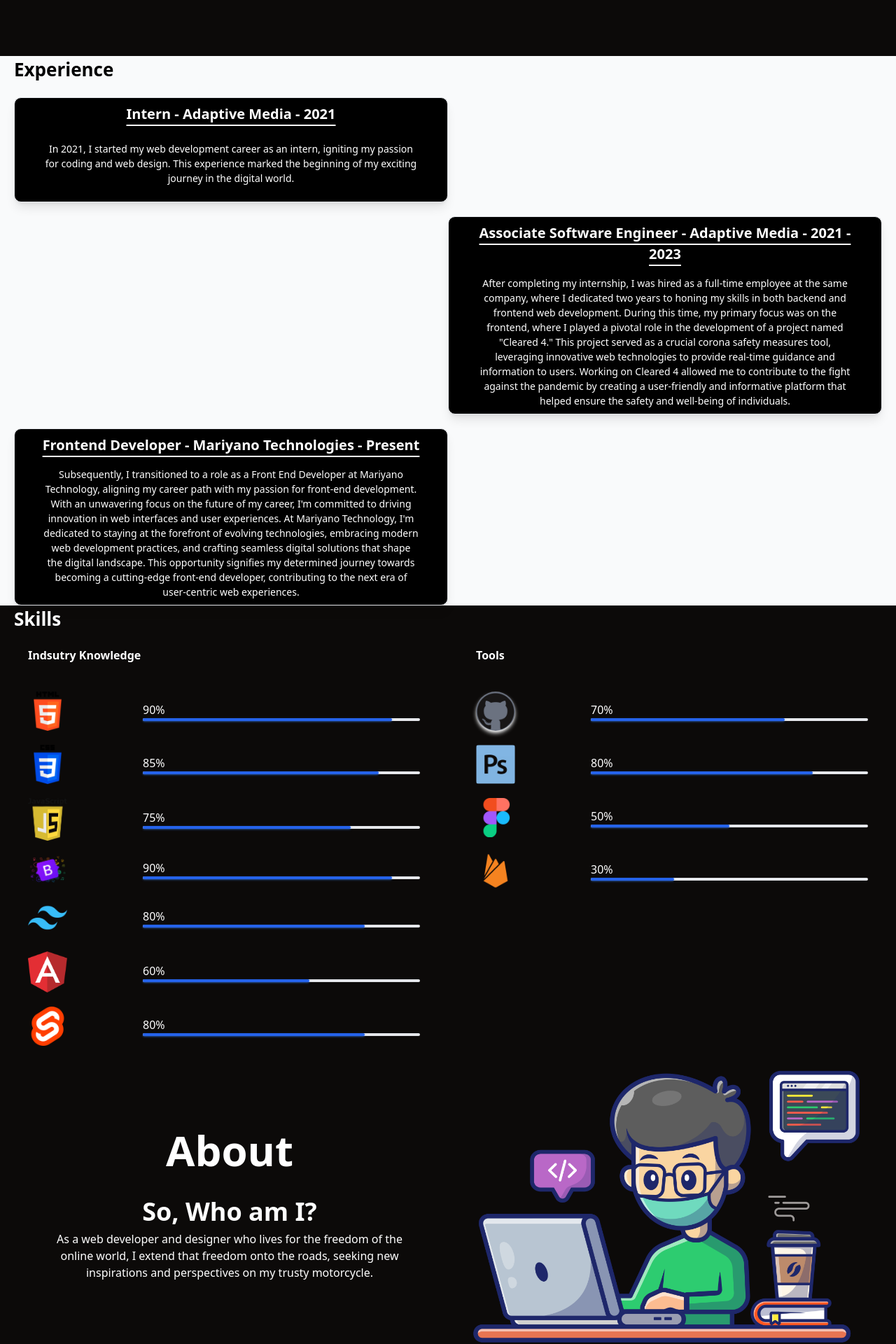
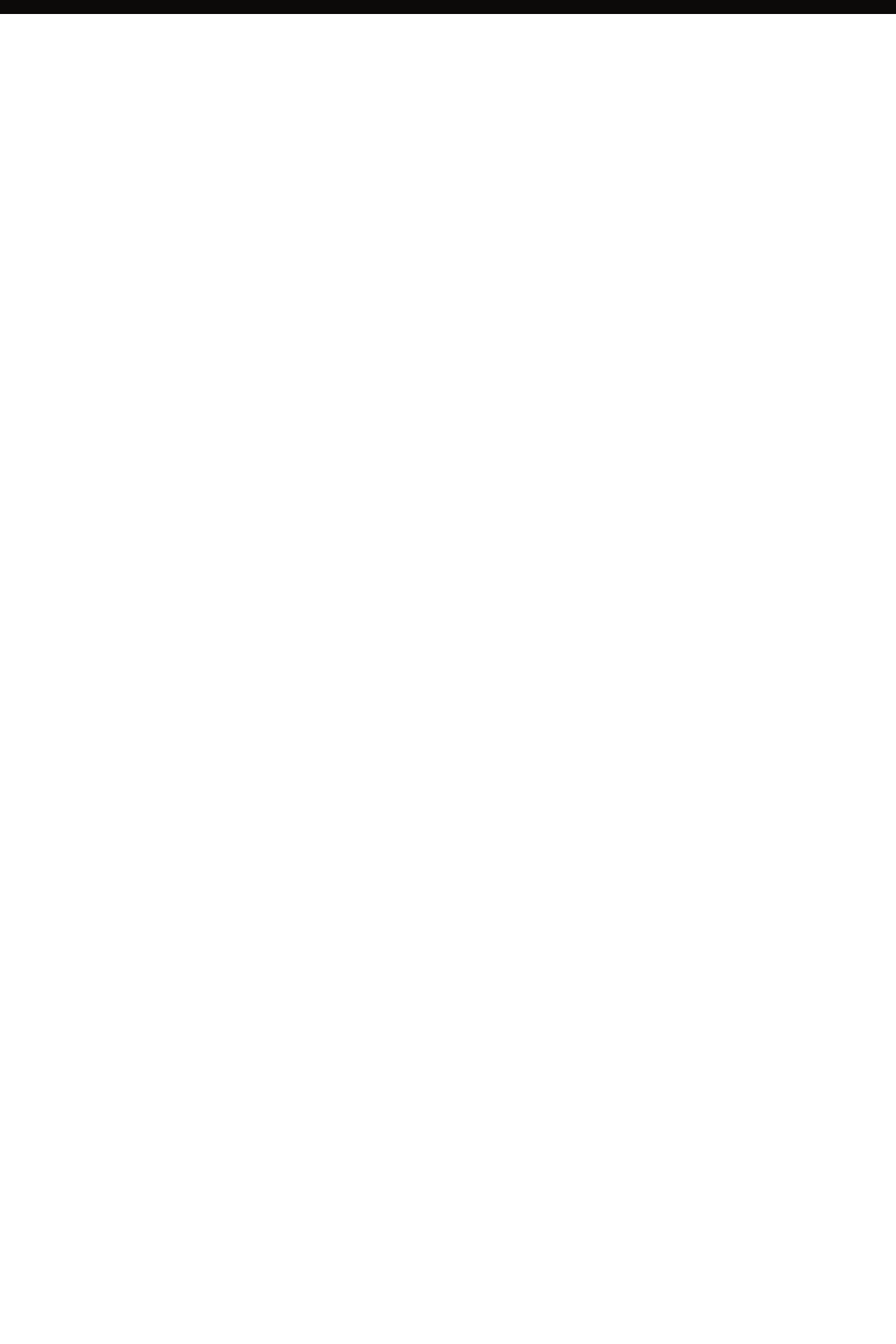
Before and after one commit to ckViki/viki2.0, a SvelteKit app: page / in a window 1280 px wide. Shown: the part 780-2700 px from the top of the page at 70% size. After the commit the page ends 800 px from the top, so only its background shows below. Built offline with nearby package versions, Linux system fonts and the light colour scheme; what tailwindcss-animated would draw is missing.

Commit message:
updated the link and the page setup

```diff
--- a/src/routes/+page.svelte
+++ b/src/routes/+page.svelte
@@ -7,8 +7,8 @@
 
 <Home></Home>
 
-<Work></Work>
+<!-- <Work></Work>
 
 <Skill></Skill>
 
-<About></About>
+<About></About> -->
--- a/src/routes/about/+page.svelte
+++ b/src/routes/about/+page.svelte
@@ -1,26 +1,63 @@
+<script>
+// @ts-nocheck
+
+    function gotoSocialMedia(socialmedia) {
+        if(socialmedia == 'insta'){
+            window.open('https://www.instagram.com/c_k_viki/', '_blank');
+        } else if (socialmedia == 'twitter') {
+            // window.open('https://www.instagram.com/c_k_viki/', '_blank');
+        } else if (socialmedia == 'whatsup') {
+            window.open('https://wa.me/9629846371?text=Hi', '_blank');
+        } else if (socialmedia == 'linkedIn') {
+            window.open('https://www.linkedin.com/in/vignesh-kumar-c-02915b203', '_blank');
+        }
+    }
+</script>
+
+
 <div class="px-4 pt-5 text-white w-full pb-10">
 
-    <div class="md:flex grid md:grid-cols-2">
-        <div class="w-full">
+    <div class="md:flex grid md:grid-cols-2 ">
+        <div class="w-full ">
             <div class="flex h-full">
-                <div class="text-center m-auto">
-                    <div class="font-semibold text-[60px] text-center">
+                <div class="text-center m-auto md:block flex flex-col">
+                    <div class="font-semibold text-[60px] text-center hidden md:block">
                         About
                     </div>
-                    <div class="p-4">
+
+                    <div class="p-4 animate-fade-right animate-once animate-delay-300">
                         <div class="text-[36px] font-semibold">So, Who am I?</div>
                         <div class="text-[16px] md:px-10">
                             As a web developer and designer who lives for the freedom of the online world, I extend that
                             freedom onto the roads, seeking new inspirations and perspectives on my trusty motorcycle.
                         </div>
                     </div>
+
+                    <div class="flex m-auto md:hidden items-center gap-4 py-4 animate-bounce animate-twice animate-delay-300">
+                        <button on:click={()=>gotoSocialMedia('linkedIn')} class=" transition duration-500 hover:scale-125 ease-in-out ">
+                            <img class="w-7 h-7" src="/socialmedia/linkedin.png" alt="">
+                        </button>
+
+                        <button on:click={()=>gotoSocialMedia('whatsup')} class="transition duration-500 hover:scale-125 ease-in-out ">
+                            <img class="w-7 h-7" src="/socialmedia/whatsup.png" alt="">
+                        </button>
+
+                        <button on:click={()=>gotoSocialMedia('insta')} class="transition duration-500 hover:scale-125 ease-in-out ">
+                            <img class="w-7 h-7" src="/socialmedia/insta.png" alt="">
+                        </button>
+
+                        <button class="transition duration-500 hover:scale-125 ease-in-out ">
+                            <img class="w-7 h-7" src="/socialmedia/telegram.png" alt="">
+                        </button>
+                    </div>
                 </div>
             </div>
         </div>
 
-        <div class="w-full flex">
+        <div class="w-full flex animate-fade-left animate-once animate-delay-300">
             <img src="/working.png" class="m-auto max-h-[90vh]" alt="">
         </div>
+
     </div>
 
     <div class="md:flex grid grid-cols-2">
--- a/src/routes/home/+page.svelte
+++ b/src/routes/home/+page.svelte
@@ -1,6 +1,6 @@
 
 
-<div class="flex w-full  h-[100vh] text-white relative">
+<div class="flex w-full  h-[92.5vh] text-white relative">
     <img src="/image/white 2.png" class="absolute imageFade animate-fade-up animate-once animate-delay-200 z-10 left-[25%] md:left-[40%] md:mt-[2px] mt-10 h-[50vh] md:h-[60vh]" alt="" style="color:transparent;">
     <div class="m-auto text-center animate-fade-down animate-once animate-duration-[1000ms] animate-delay-200" >
         <div class=" content transition z-50 font-semibold duration-1000 ease-in-out md:hover:scale-125 text-[13.5vw] ">
--- a/src/routes/navbar/+page.svelte
+++ b/src/routes/navbar/+page.svelte
@@ -1,8 +1,18 @@
 <script>
 // @ts-nocheck
 
+    import { page } from "$app/stores";
+    import { goto } from "$app/navigation";
+    import { onMount } from "svelte";
 
-    import { goto } from "$app/navigation";
+
+    let pagepath = '';
+
+    onMount(()=>{
+        const path = page.subscribe((value)=>{
+            pagepath = value.route?.id
+        })
+    })
 
     function gotoSocialMedia(socialmedia) {
         if(socialmedia == 'insta'){
@@ -10,7 +20,7 @@
         } else if (socialmedia == 'twitter') {
             // window.open('https://www.instagram.com/c_k_viki/', '_blank');
         } else if (socialmedia == 'whatsup') {
-            window.open('https://wa.me/9543852867', '_blank');
+            window.open('https://wa.me/9629846371?text=Hi', '_blank');
         } else if (socialmedia == 'linkedIn') {
             window.open('https://www.linkedin.com/in/vignesh-kumar-c-02915b203', '_blank');
         }
@@ -24,7 +34,7 @@
             <img class="w-7 h-7" src="/socialmedia/linkedin.png" alt="">
         </button>
 
-        <button class="transition duration-500 hover:scale-125 ease-in-out ">
+        <button on:click={()=>gotoSocialMedia('whatsup')} class="transition duration-500 hover:scale-125 ease-in-out ">
             <img class="w-7 h-7" src="/socialmedia/whatsup.png" alt="">
         </button>
 
@@ -38,19 +48,19 @@
     </div>
 
     <div class="flex items-center gap-4  md:gap-8 m-auto md:m-0 md:ml-auto md:mx-4 py-4">
-        <button on:click={()=>goto('/')} class="text-[16px] transition duration-500 hover:scale-125 ease-in-out text-white">
+        <button on:click={()=>goto('/')} class="{pagepath == '/' ? 'border-b-2 px-1 border-green-500' : ''} text-[16px] transition duration-500 hover:scale-125 ease-in-out text-white">
             Home
         </button>
 
-        <button on:click={()=>goto('/work')} class="text-[16px] transition duration-500 hover:scale-125 ease-in-out text-white">
+        <button on:click={()=>goto('/work')} class="{pagepath == '/work' ? 'border-b-2 px-1 border-green-500' : ''} text-[16px] transition duration-500 hover:scale-125 ease-in-out text-white">
             Work
         </button>
 
-        <button on:click={()=>goto('/skills')} class="text-[16px] transition duration-500 hover:scale-125 ease-in-out text-white">
+        <button on:click={()=>goto('/skills')} class="{pagepath == '/skills' ? 'border-b-2 px-1 border-green-500' : ''} text-[16px] transition duration-500 hover:scale-125 ease-in-out text-white">
             Skill
         </button>
 
-        <button on:click={()=>goto('/about')}  class="text-[16px] transition duration-500 hover:scale-125 ease-in-out text-white">
+        <button on:click={()=>goto('/about')}  class="{pagepath == '/about' ? 'border-b-2 px-1 border-green-500' : ''} text-[16px] transition duration-500 hover:scale-125 ease-in-out text-white">
             About
         </button>
 
--- a/src/routes/skills/+page.svelte
+++ b/src/routes/skills/+page.svelte
@@ -8,7 +8,7 @@
     <div class="flex flex-col px-4 md:px-10 gap-5">
         <div class="font-semibold my-5">Indsutry Knowledge</div>
 
-        <div class="flex items-center gap-8">
+        <div class="flex items-center gap-8 animate-fade-right animate-once animate-delay-300 ">
             <div class="font-semibold w-1/3">
                 <img class="w-14" src="/skill/html-5.png" alt="">
             </div>
@@ -21,7 +21,7 @@
             </div>
         </div>
 
-        <div class="flex items-center gap-8">
+        <div class="flex items-center gap-8 animate-fade-right animate-once animate-delay-300">
             <div class="font-semibold w-1/3">
                 <img class="w-14" src="/skill/css-3.png" alt="">
             </div>
@@ -34,7 +34,7 @@
             </div>
         </div>
 
-        <div class="flex items-center gap-8">
+        <div class="flex items-center gap-8 animate-fade-right animate-once animate-delay-300">
             <div class="font-semibold w-1/3">
                 <img class="w-14" src="/skill/javascript.png" alt="">
             </div>
@@ -47,7 +47,7 @@
             </div>
         </div>
 
-        <div class="flex items-center gap-8">
+        <div class="flex items-center gap-8 animate-fade-right animate-once animate-delay-300">
             <div class="font-semibold w-1/3">
                 <img class="w-14" src="/skill/bootstrap.png" alt="">
             </div>
@@ -60,7 +60,7 @@
             </div>
         </div>
 
-        <div class="flex items-center gap-8">
+        <div class="flex items-center gap-8 animate-fade-right animate-once animate-delay-300">
             <div class="font-semibold w-1/3">
                 <img class="w-14" src="/skill/Tailwind CSS.png" alt="">
             </div>
@@ -73,7 +73,7 @@
             </div>
         </div>
 
-        <div class="flex items-center gap-8">
+        <div class="flex items-center gap-8 animate-fade-right animate-once animate-delay-300">
             <div class="font-semibold w-1/3">
                 <img class="w-14" src="/skill/angular-logo 2.png" alt="">
             </div>
@@ -86,7 +86,7 @@
             </div>
         </div>
 
-        <div class="flex items-center gap-8">
+        <div class="flex items-center gap-8 animate-fade-right animate-once animate-delay-300">
             <div class="font-semibold w-1/3">
                 <img class="w-14" src="/skill/Svelte.png" alt="">
             </div>
@@ -107,7 +107,7 @@
           <img src="" alt="">  Tools
         </div>
 
-        <div class="flex items-center gap-8">
+        <div class="flex items-center gap-8 animate-fade-left animate-once animate-delay-300">
             <div class="w-1/3">
                 <div class="font-semibold w-fit rounded-full shadow-md shadow-gray-50 bg-gray-500">
                     <img class="w-14" src="/skill/GitHub.png" alt="">
@@ -123,7 +123,7 @@
             </div>
         </div>
 
-        <div class="flex items-center gap-8">
+        <div class="flex items-center gap-8 animate-fade-left animate-once animate-delay-300">
             <div class="font-semibold w-1/3 rounded-full">
                 <img class="w-14 rounded" src="/skill/Adobe Photoshop.png" alt="">
             </div>
@@ -136,7 +136,7 @@
             </div>
         </div>
 
-        <div class="flex items-center gap-8">
+        <div class="flex items-center gap-8 animate-fade-left animate-once animate-delay-300">
             <div class="font-semibold w-1/3">
                 <img class="w-14" src="/skill/Figma 2.png" alt="">
             </div>
@@ -149,7 +149,7 @@
             </div>
         </div>
 
-        <div class="flex items-center gap-8">
+        <div class="flex items-center gap-8 animate-fade-left animate-once animate-delay-300">
             <div class="w-1/3">
                 <div class="font-semibold">
                     <img class="w-14" src="/skill/Firebase.png" alt="">
@@ -171,7 +171,7 @@
     <div class="flex flex-col px-4 md:px-10 hidden">
         <div class="font-semibold my-5">Languages</div>
 
-        <div class="flex items-center gap-8">
+        <div class="flex items-center gap-8 animate-fade-right animate-once animate-delay-300">
             <div class="font-semibold w-1/3">
                 Tamil
             </div>
@@ -184,7 +184,7 @@
             </div>
         </div>
 
-        <div class="flex items-center gap-8">
+        <div class="flex items-center gap-8 animate-fade-right animate-once animate-delay-300">
             <div class="font-semibold w-1/3">
                 English
             </div>
@@ -197,7 +197,7 @@
             </div>
         </div>
 
-        <div class="flex items-center gap-8">
+        <div class="flex items-center gap-8 animate-fade-right animate-once animate-delay-300">
             <div class="font-semibold w-1/3">
                 Hindi
             </div>
--- a/src/routes/work/+page.svelte
+++ b/src/routes/work/+page.svelte
@@ -1,4 +1,4 @@
-<div class="flex bg-gray-50 flex-col text-black w-full px-2 md:px-0 z-50" style="min-height: 95vh">
+<div class="flex bg-gray-50 flex-col text-black w-full px-2 md:px-0 z-50 h-[92.5vh]">
 
     <div class="font-bold text-[26px] md:px-5" >Experience</div>
 
@@ -37,22 +37,22 @@
 
 
 
-    <div class="flex flex-col w-full text-white gap-5 px-2 md:px-5 mt-5">
+    <div class="flex flex-col w-full text-white gap-5 px-2 md:px-5">
 
-        <div class="w-full md:w-1/2 md:px-5 min-h-[150px]  bg-black py-2 border border-black-50 text-center rounded-[10px] shadow-lg shadow-black-200">
+        <div class="animate-fade-right animate-once animate-delay-300 w-full md:w-1/2 md:px-5 min-h-[150px]  bg-black py-2 border border-black-50 text-center rounded-[10px] shadow-lg shadow-black-200">
             <span class="text-[20px] font-bold underline underline-offset-8">Intern - Adaptive Media - 2021</span>
             <div class="mx-1 md:mx-5 mt-6 text-[14px]">In 2021, I started my web development career as an intern, igniting my passion for coding and web design. This experience marked the beginning of my exciting journey in the digital world.
             </div>
         </div>
 
-        <div class="md:ml-auto w-full md:w-1/2  bg-black md:px-5 py-2 border border-black-50 text-center rounded-[10px] shadow-lg shadow-black-200">
+        <div class="animate-fade-left animate-once animate-delay-300 md:ml-auto w-full md:w-1/2  bg-black md:px-5 py-2 border border-black-50 text-center rounded-[10px] shadow-lg shadow-black-200">
             <span class="text-[20px] font-bold underline underline-offset-8">Associate Software Engineer - Adaptive Media - 2021 - 2023</span>
             <div class="mx-1 md:mx-5 mt-4 text-[14px]">After completing my internship, I was hired as a full-time employee at the same company, where I dedicated two years to honing my skills in both backend and frontend web development. During this time, my primary focus was on the frontend, where I played a pivotal role in the development of a project named "Cleared 4." This project served as a crucial corona safety measures tool, leveraging innovative web technologies to provide real-time guidance and information to users.
                 Working on Cleared 4 allowed me to contribute to the fight against the pandemic by creating a user-friendly and informative platform that helped ensure the safety and well-being of individuals.
             </div>
         </div>
 
-        <div class="w-full md:w-1/2 md:px-5  bg-black py-2 border border-black-50 text-center rounded-[10px] shadow-lg shadow-black-200">
+        <div class="animate-fade-right animate-once animate-delay-300 w-full md:w-1/2 md:px-5  bg-black py-2 border border-black-50 text-center rounded-[10px] shadow-lg shadow-black-200">
             <span class="text-[20px] font-bold underline underline-offset-8">
                 Frontend Developer - Mariyano Technologies - Present
             </span>
```
